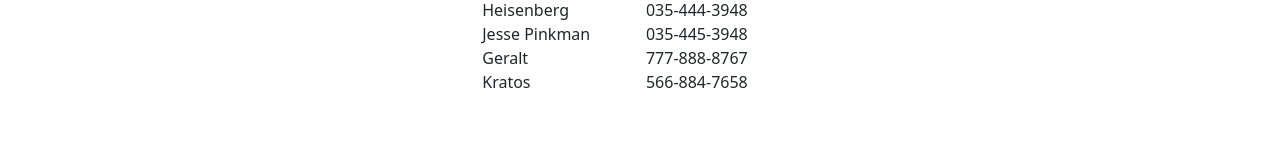
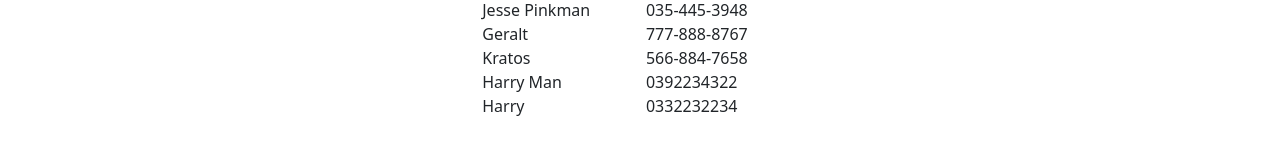
Before and after one commit to Bonga50/PhoneBookWebApp, a React (Create React App) app: page / in a window 1280 px wide. Shown: the part 317-472 px from the top of the page. Built offline with nearby package versions, Linux system fonts and the light colour scheme; data requests are answered from the project's data file.

Commit message:
Fixed regex isssue

```diff
--- a/db.json
+++ b/db.json
@@ -23,6 +23,14 @@
     {
       "name": "Elden book",
       "id": 6
+    },
+    {
+      "name": "TheGuyWithTheSauce",
+      "id": 7
+    },
+    {
+      "name": "Math class",
+      "id": 8
     }
   ],
   "Contacts": [
@@ -115,6 +123,36 @@
       "userName": "Malenia blade of miquella",
       "PhoneNumber": "087-878-6536",
       "id": 16
+    },
+    {
+      "phoneBookname": "General",
+      "userName": "Boris",
+      "PhoneNumber": "081-365-9535",
+      "id": 17
+    },
+    {
+      "phoneBookname": "TheGuyWithTheSauce",
+      "userName": "pewbspie",
+      "PhoneNumber": "908-876-4091",
+      "id": 18
+    },
+    {
+      "phoneBookname": "My Phone Book",
+      "userName": "Harry Man",
+      "PhoneNumber": "0392234322",
+      "id": 19
+    },
+    {
+      "phoneBookname": "My Phone Book",
+      "userName": "Harry",
+      "PhoneNumber": "0332232234",
+      "id": 20
+    },
+    {
+      "phoneBookname": "General",
+      "userName": "Banner",
+      "PhoneNumber": "0231123321",
+      "id": 21
     }
   ]
 }
--- a/src/PhoneBookService.js
+++ b/src/PhoneBookService.js
@@ -77,7 +77,7 @@ class PhoneBookService {
 
   //method to check the format of a phone number
   isValidPhoneNumber(phoneNumber) {
-    const phoneNumberPattern = /^(?!.*[^-\d])\d{3}-\d{3}-\d{4}$/;
+    const phoneNumberPattern = /^\d{10}$/;
     return phoneNumberPattern.test(phoneNumber);
   }
   //method to filter the contacts by name using chars
--- a/src/newEntry.js
+++ b/src/newEntry.js
@@ -38,7 +38,7 @@ const NewEntry = () => {
   }, []);
 
   const handleSave = async () => {
-    if (!name || !phone || !apiService.isValidPhoneNumber(phone) || await apiService.phoneNumberExists(phone)) {
+    if (!name || !phone ||  !apiService.isValidPhoneNumber(phone) || await apiService.phoneNumberExists(phone)) {
       setError(true);
       setTimeout(() => setError(false), 3000);
       return;
```
